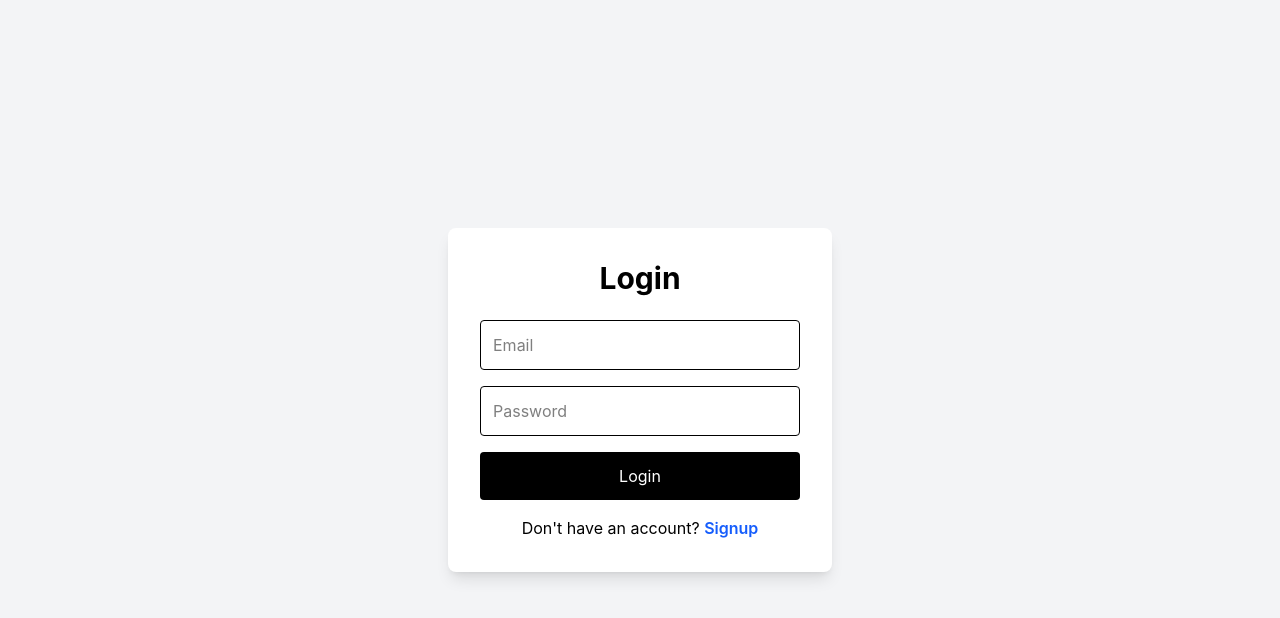
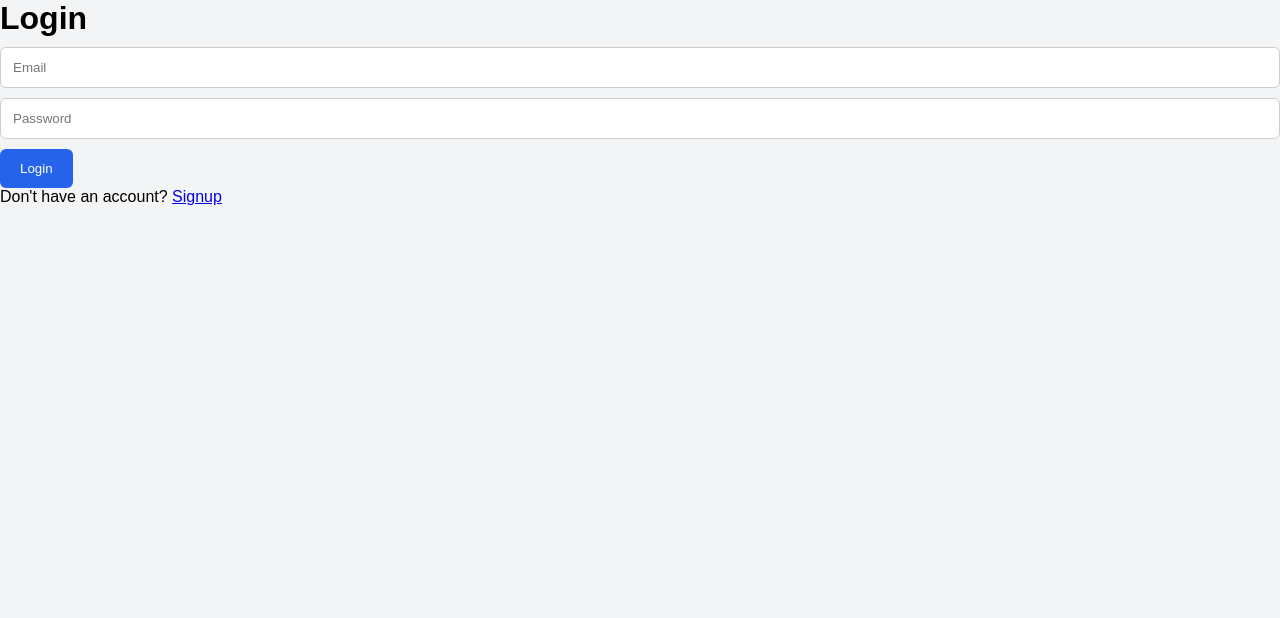
Before and after one commit to guptaajay2002/team-task-manager, a React (Vite) app in the folder client/: page / in a window 1280 px wide. Shown: the top 618 px of the page. Built offline with nearby package versions, Linux system fonts and the light colour scheme.

Commit message:
Fixed CSS loading

```diff
--- a/client/src/index.css
+++ b/client/src/index.css
@@ -1 +1,48 @@
-@import "tailwindcss";
+* {
+  margin: 0;
+  padding: 0;
+  box-sizing: border-box;
+  font-family: Arial, sans-serif;
+}
+
+body {
+  background: #f3f4f6;
+}
+
+.container {
+  max-width: 1200px;
+  margin: auto;
+  padding: 20px;
+}
+
+.card {
+  background: white;
+  padding: 20px;
+  border-radius: 10px;
+  margin-top: 20px;
+  box-shadow: 0 2px 10px rgba(0,0,0,0.1);
+}
+
+input,
+textarea,
+select {
+  width: 100%;
+  padding: 12px;
+  margin-top: 10px;
+  border: 1px solid #ccc;
+  border-radius: 6px;
+}
+
+button {
+  padding: 12px 20px;
+  border: none;
+  background: #2563eb;
+  color: white;
+  border-radius: 6px;
+  cursor: pointer;
+  margin-top: 10px;
+}
+
+button:hover {
+  background: #1d4ed8;
+}
```
